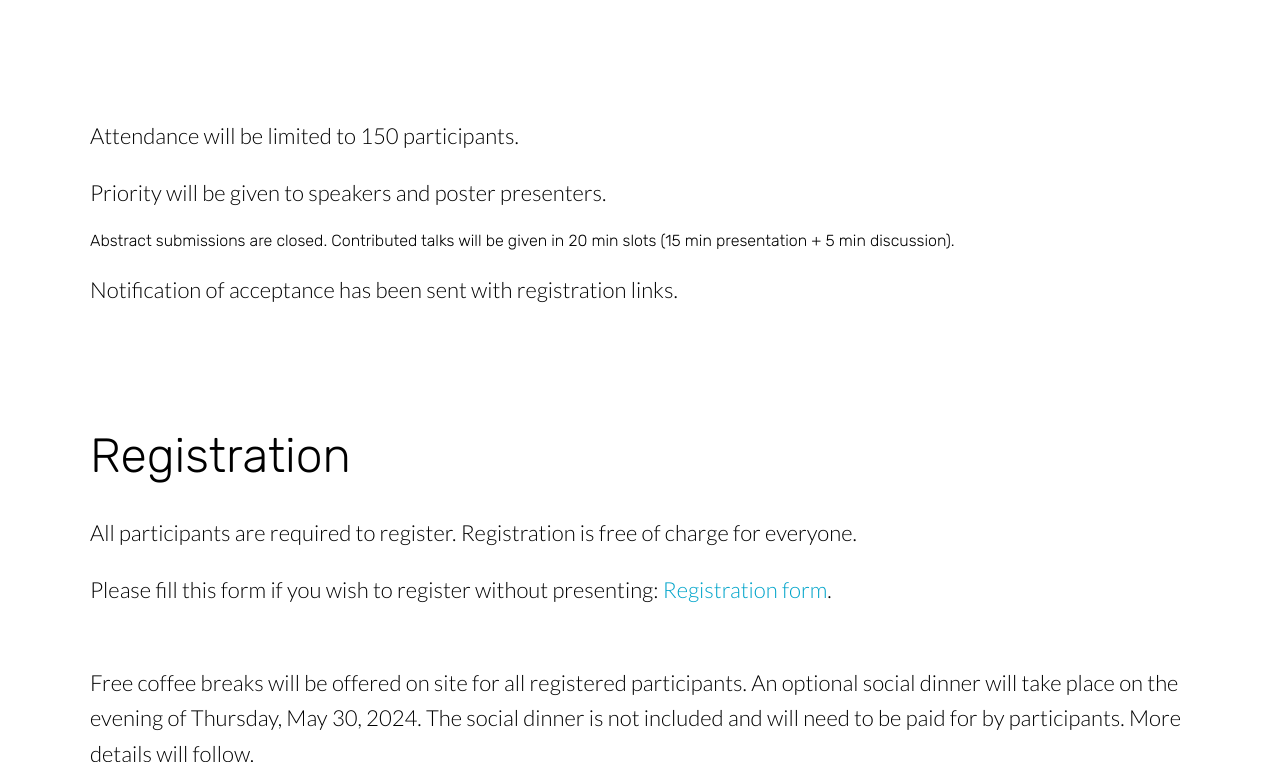
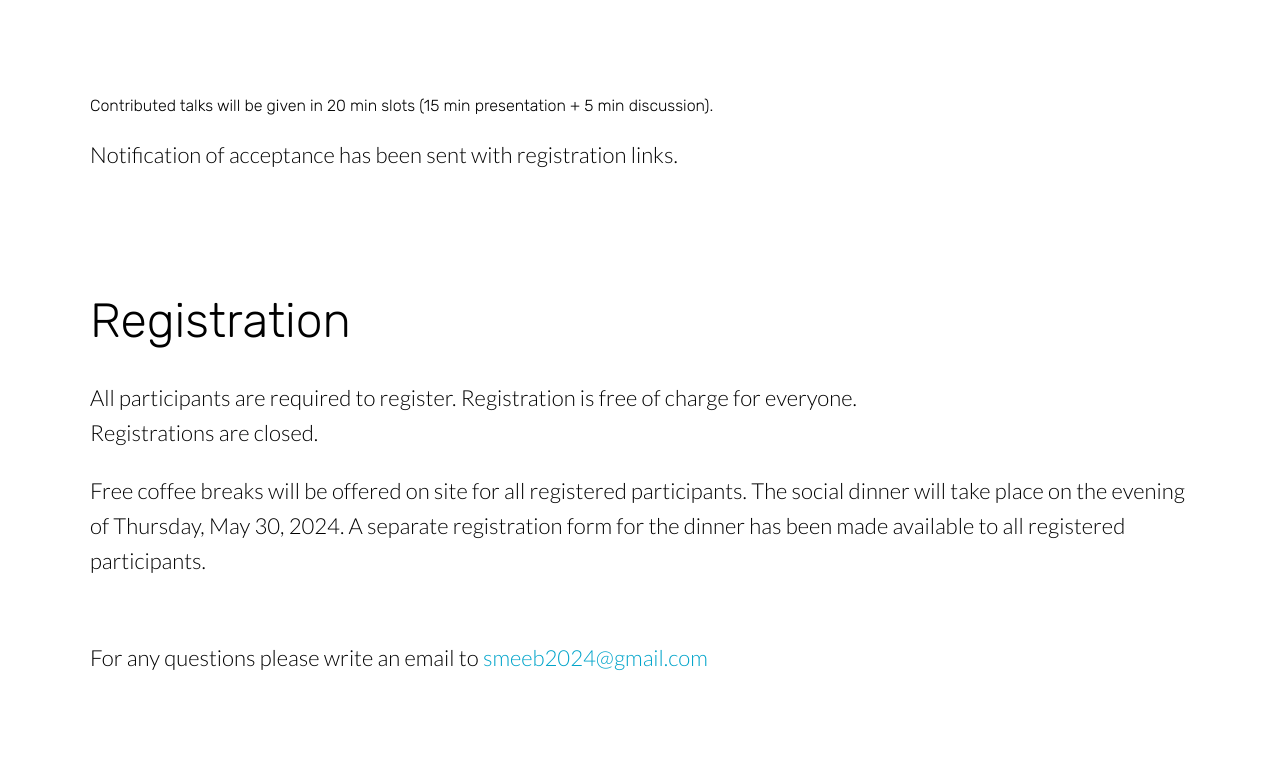
Before and after one commit to liphlab/SMEEB2024, a Jekyll site: the page built from registration.html, in a window 1280 px wide and 900 px high, scrolled down 766 px, cut to the strip 138-900 px from the top of the window. Built offline with Jekyll 4.4.1, drawn with Linux system fonts in a browser that asks for light colours; nearby versions of some CDN libraries.

Commit message:
closed registrations

```diff
--- a/index.html
+++ b/index.html
@@ -28,7 +28,7 @@
 				<p class="subtext editable bold-large-text">28th to 31st May 2024 - L' Aquila, Italy</p>
 			</div>
 			<!-- <div class="cta button alt"><a href="https://app.oxfordabstracts.com/stages/24379/submitter" target="_blank">Submit an abstract/poster<br>(Oxford Abstracts)</a></div> -->
-			<div class="cta button alt"><a href="https://forms.gle/rD49AvcB9fPKF63Z7" target="_blank">Register here</a></div>-
+			<!-- <div class="cta button alt"><a href="https://forms.gle/rD49AvcB9fPKF63Z7" target="_blank">Register here</a></div>- -->
 		</div>
 	</div>
 	<div class="learn-more">
--- a/registration.html
+++ b/registration.html
@@ -19,9 +19,9 @@
 			<div class="text">
 				<!-- <h2 class="editable">Abstract and poster submission</h2>
 				<p>Abstract and poster submission is closed.<br>-->
-				<p> Attendance will be limited to 150 participants.</p>
-				<p> Priority will be given to speakers and poster presenters.</p>
-				Abstract submissions are closed.
+				<!-- <p> Attendance will be limited to 150 participants.</p>				 -->
+				<!-- <p> Priority will be given to speakers and poster presenters.</p>				 -->
+				<!-- Abstract submissions are closed. -->
 				<!-- <p> Please submit an abstract for a contributed talk or a poster through Oxford Abstracts <a href="https://app.oxfordabstracts.com/stages/24379/submitter" target="_blank">here</a>.<br>
 				The deadline for abstract and poster submissions is <b>March 1st, 2024</b> at 11:59 PM CET.<br><br>			 -->
 
@@ -37,16 +37,16 @@
 			<div class="text">
 				<h2 class="editable">Registration</h2>
 				<p>
-					All participants are required to register. Registration is free of charge for everyone.
-					<p>Please fill this form if you wish to register without presenting: <a href="https://forms.gle/rD49AvcB9fPKF63Z7" target="_blank">Registration form</a>.<br>
+					All participants are required to register. Registration is free of charge for everyone. <br>
+					Registrations are closed.
+					<!-- <p>Please fill this form if you wish to register without presenting: <a href="https://forms.gle/rD49AvcB9fPKF63Z7" target="_blank">Registration form</a>.<br>				 -->
 					<br>
 				</p>
 
 				<p>
 					Free coffee breaks will be offered on site for all registered participants.
-					An optional social dinner will take place on the evening of Thursday, May 30, 2024.
-					The social dinner is not included and will need to be paid for by participants.
-					More details will follow.
+					The social dinner will take place on the evening of Thursday, May 30, 2024.
+					A separate registration form for the dinner has been made available to all registered participants.
 				</p>
 
 
```
